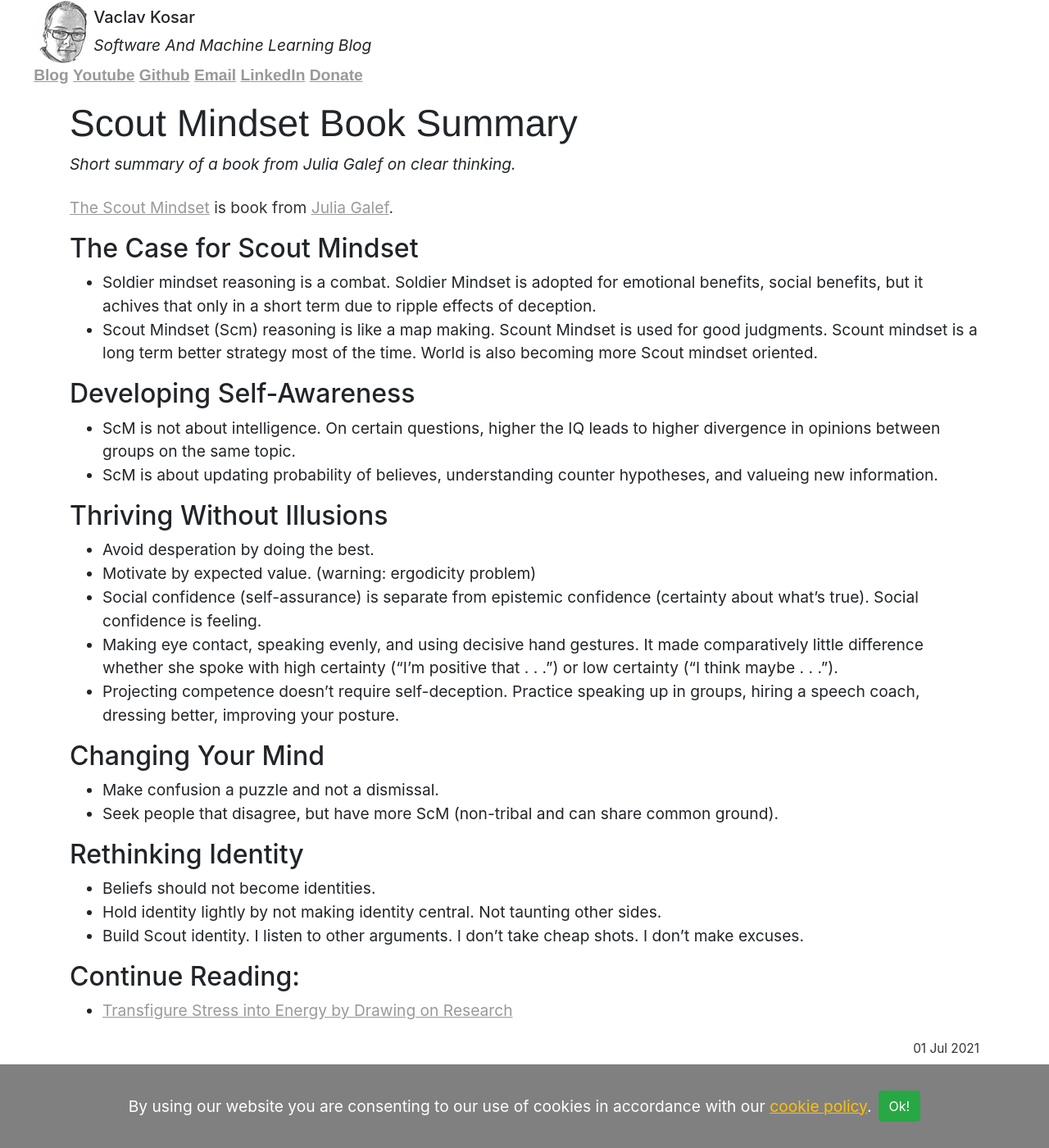
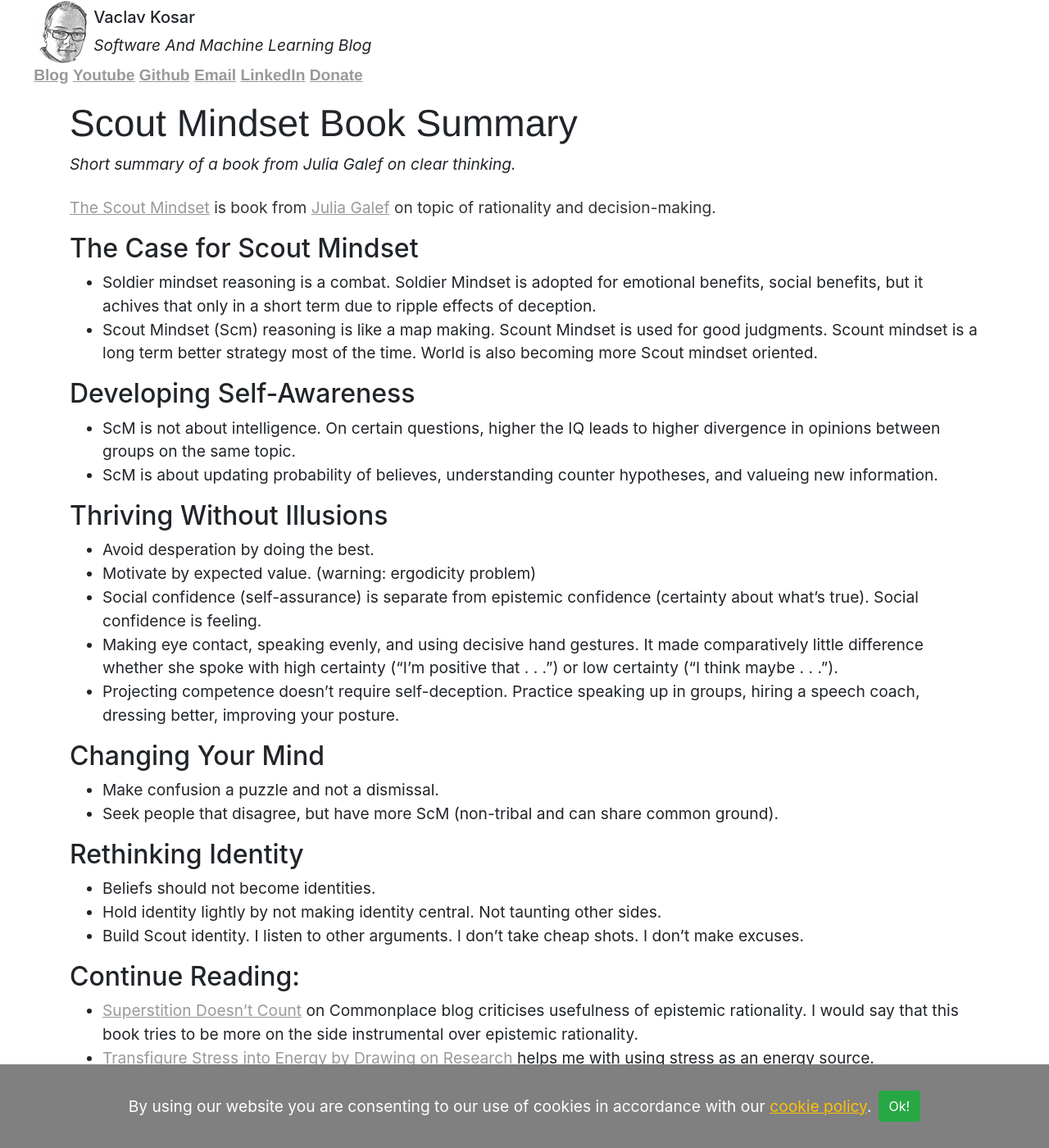
Before and after one commit to vackosar/vackosar.github.io, a Jekyll site: the page built from _posts/2021-07-14-Scout-Mindset-Book-Summary.md, in a window 1280 px wide and 1400 px high. Shown: the whole window at 82% size. Built offline with Jekyll 4.4.1, drawn with Linux system fonts in a browser that asks for light colours.

```diff
--- a/_posts/2021-07-14-Scout-Mindset-Book-Summary.md
+++ b/_posts/2021-07-14-Scout-Mindset-Book-Summary.md
@@ -7,7 +7,9 @@
 permalink: /:categories/:title
 ---
 
-[The Scout Mindset](https://www.goodreads.com/book/show/42041926-the-scout-mindset) is book from [Julia Galef](https://juliagalef.com/).
+[The Scout Mindset](https://www.goodreads.com/book/show/42041926-the-scout-mindset) is book from [Julia Galef](https://juliagalef.com/) on topic of rationality and decision-making.
+
+
 
 ##  The Case for Scout Mindset
 - Soldier mindset reasoning is a combat. Soldier Mindset is adopted for emotional benefits, social benefits, but it achives that only in a short term due to ripple effects of deception.
@@ -34,4 +36,5 @@
 - Build Scout identity. I listen to other arguments. I don't take cheap shots. I don't make excuses.
 
 ## Continue Reading:
-- [Transfigure Stress into Energy by Drawing on Research](/productivity/Transfigure-Stress-Into-Energy)
+- [Superstition Doesn’t Count](https://commoncog.com/blog/chinese-businessmen-superstition-doesnt-count/#rationality-communities-on-the-web) on Commonplace blog criticises usefulness of epistemic rationality. I would say that this book tries to be more on the side instrumental over epistemic rationality.
+- [Transfigure Stress into Energy by Drawing on Research](/productivity/Transfigure-Stress-Into-Energy) helps me with using stress as an energy source.
```
